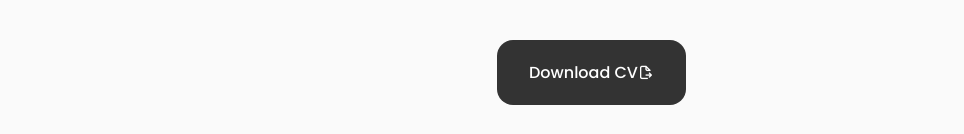
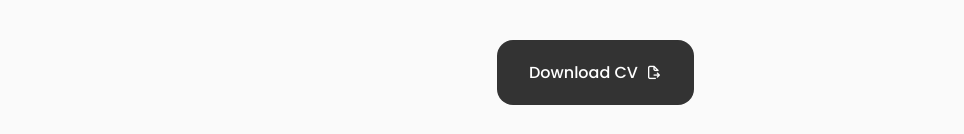
Before and after one commit to rubuz/ML-PORTFOLIO, a React (Vite) app: page / in a window 1280 px wide. Shown: the part 1526-1660 px from the top of the page, without its empty margins (175-1139 px from the left). Built offline with nearby package versions, Linux system fonts and the light colour scheme.

Commit message:
bug fixes

```diff
--- a/src/components/about/About.jsx
+++ b/src/components/about/About.jsx
@@ -28,7 +28,7 @@ const About = () => {
           </p>
 
           <a download="" href={CV} className="button button--flex">
-            Download CV <i class="uil uil-file-export about__download-icon"></i>
+            Download CV <i class="uil uil-file-export button__icon"></i>
           </a>
         </div>
       </div>
--- a/src/components/header/Header.jsx
+++ b/src/components/header/Header.jsx
@@ -8,7 +8,7 @@ function Header() {
   return (
     <header className="header">
       <nav className="nav container">
-        <a href="index.hmtl" className="nav__logo">
+        <a href="index.html" className="nav__logo">
           <span>ML</span>.Portfolio
         </a>
 
```
